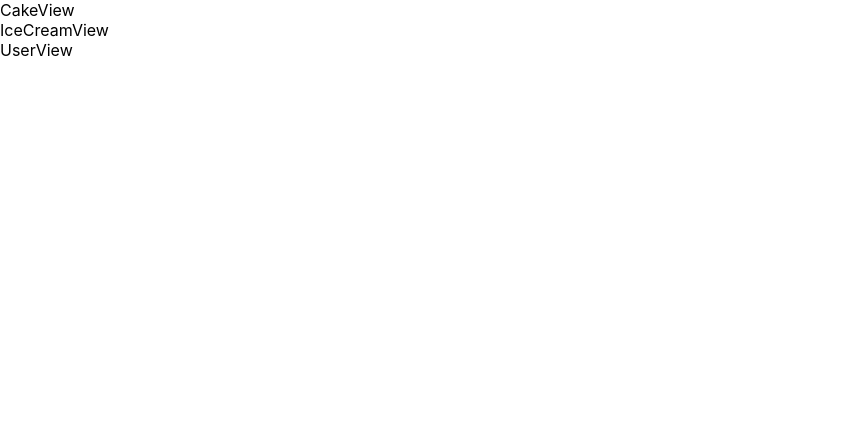
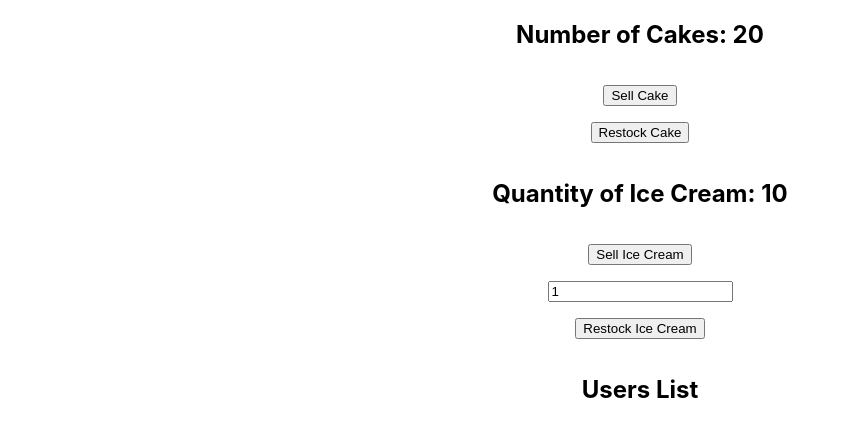
Before and after one commit to lisawagner/redux-cakeshop, a React (Create React App) app: page / in a window 1280 px wide. Shown: the top 436 px of the page, without its empty margins (0-849 px from the left). Built offline with nearby package versions, Linux system fonts and the light colour scheme.

Commit message:
feat: add selling/restocking logic

```diff
--- a/src/features/icecream/icecreamSlice.js
+++ b/src/features/icecream/icecreamSlice.js
@@ -16,11 +16,12 @@ const icecreamSlice = createSlice({
       state.numOfIcecreams += action.payload
     }
   },
-  extraReducers: builder => {
-    builder.addCase(cakeOrdered, state => {
-      state.numOfIcecreams--
-    })
-  }
+  // For each cake sold, an ice cream is given away too
+  // extraReducers: builder => {
+  //   builder.addCase(cakeOrdered, state => {
+  //     state.numOfIcecreams--
+  //   })
+  // }
 })
 
 export default icecreamSlice.reducer
--- a/src/index.css
+++ b/src/index.css
@@ -11,3 +11,11 @@ code {
   font-family: source-code-pro, Menlo, Monaco, Consolas, 'Courier New',
     monospace;
 }
+
+.App {
+  display: flex;
+  flex-direction: column;
+  align-items: center;
+  justify-content: center;
+  row-gap: 1rem;
+}
--- a/src/index.jsx
+++ b/src/index.jsx
@@ -1,11 +1,16 @@
 import React from 'react';
 import ReactDOM from 'react-dom/client';
+import { Provider } from 'react-redux'
+import store from './store'
+import App from './App';
+// styles
 import './index.css';
-import App from './App';
 
 const root = ReactDOM.createRoot(document.getElementById('root'));
 root.render(
   <React.StrictMode>
-    <App />
+    <Provider store={store}>
+      <App />
+    </Provider>
   </React.StrictMode>
 );
--- a/src/views/CakeView.jsx
+++ b/src/views/CakeView.jsx
@@ -1,7 +1,16 @@
 import React from 'react'
+import { useSelector, useDispatch } from 'react-redux'
+import { ordered, restocked } from '../features/cake/cakeSlice'
 
 export const CakeView = () => {
+  const numberOfCakes = useSelector((state) => state.cake.numOfCakes)
+  const dispatch = useDispatch()
+
   return (
-    <div>CakeView</div>
+    <>
+      <h2>Number of Cakes: {numberOfCakes}</h2>
+      <button onClick={() => dispatch(ordered())}>Sell Cake</button>
+      <button onClick={() => dispatch(restocked(5))}>Restock Cake</button>
+    </>
   )
 }
--- a/src/views/IceCreamView.jsx
+++ b/src/views/IceCreamView.jsx
@@ -1,7 +1,22 @@
-import React from 'react'
+import { useState } from 'react'
+import { useSelector, useDispatch } from 'react-redux'
+import { ordered, restocked } from '../features/icecream/icecreamSlice'
 
 export const IceCreamView = () => {
+  const [value, setValue] = useState(1)
+  const amountOfIceCream = useSelector((state) => state.icecream.numOfIcecreams)
+  const dispatch = useDispatch()
+
   return (
-    <div>IceCreamView</div>
+    <>
+      <h2>Quantity of Ice Cream: {amountOfIceCream}</h2>
+      <button onClick={() => dispatch(ordered())}>Sell Ice Cream</button>
+      <input
+        type="number"
+        value={value}
+        onChange={(e) => setValue(parseInt(e.target.value))}
+      />
+      <button onClick={() => dispatch(restocked(value))}>Restock Ice Cream</button>
+    </>
   )
 }
--- a/src/views/UserView.jsx
+++ b/src/views/UserView.jsx
@@ -2,6 +2,8 @@ import React from 'react'
 
 export const UserView = () => {
   return (
-    <div>UserView</div>
+    <>
+      <h2>Users List</h2>
+    </>
   )
 }
```
